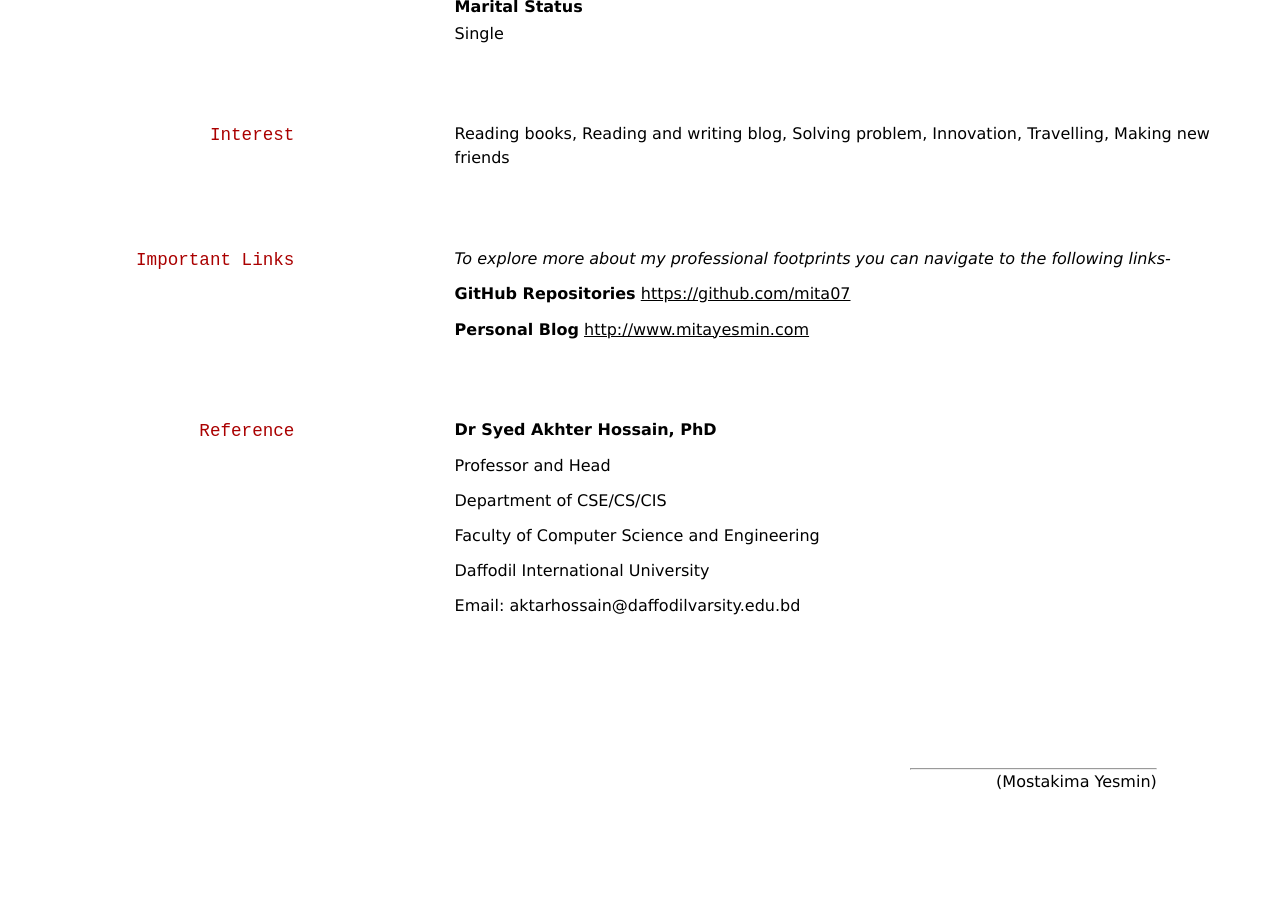
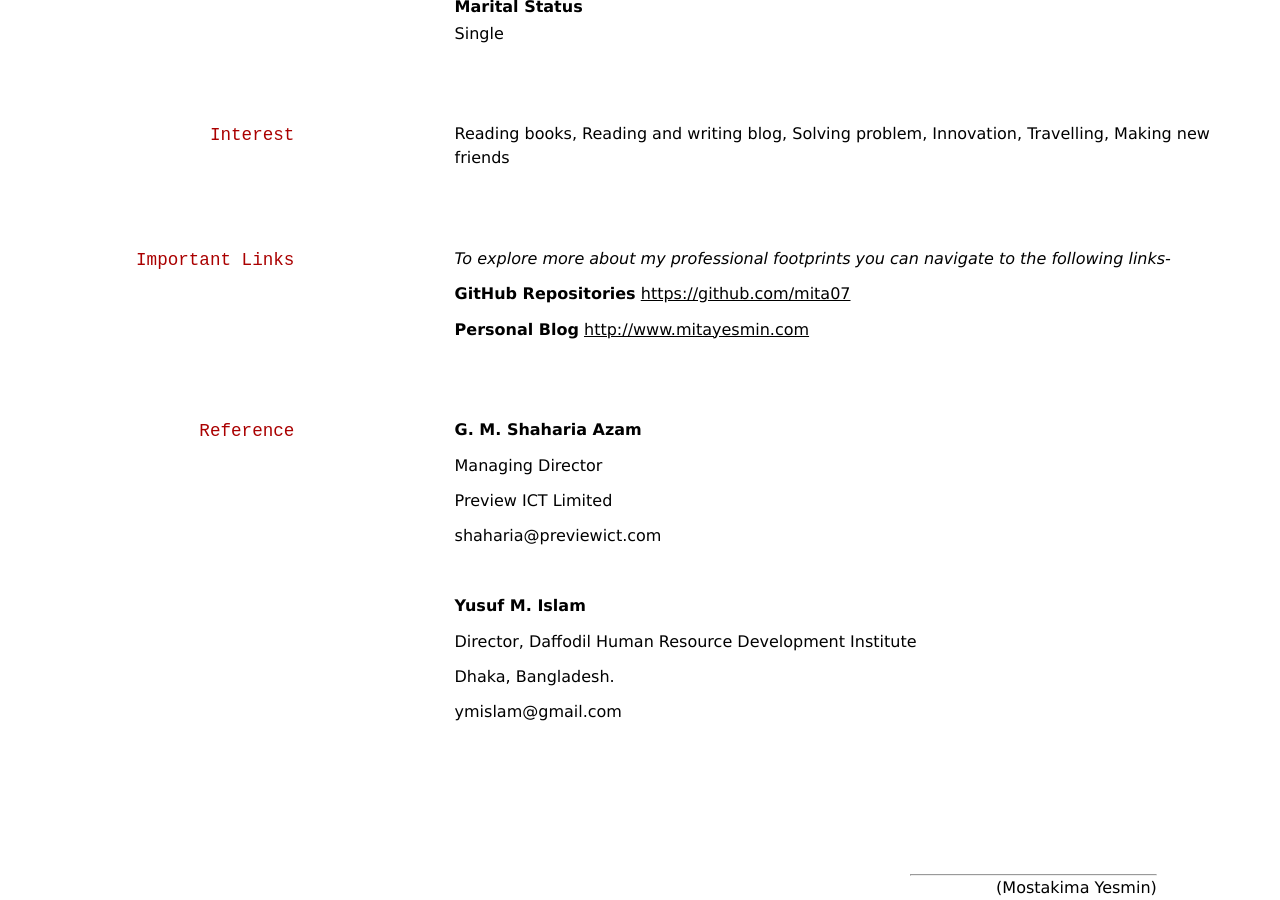
Before and after one commit to mita07/my-resume, a Jekyll site: the page built from index.md, in a window 1280 px wide and 900 px high, scrolled down 4799 px. Built offline with Jekyll 4.4.1, drawn with Linux system fonts in a browser that asks for light colours; before the commit the page ends 5593 px from its top, so only the background shows below that.

Commit message:
Update index.md

```diff
--- a/index.md
+++ b/index.md
@@ -241,14 +241,20 @@ __Personal Blog__
 
 
 ## Reference
-__Dr Syed Akhter Hossain, PhD__
+__G. M. Shaharia Azam__
 
-Professor and Head
+Managing Director
 
-Department of CSE/CS/CIS
+Preview ICT Limited
 
-Faculty of Computer Science and Engineering
+shaharia@previewict.com
 
-Daffodil International University
+<br />
 
-Email: aktarhossain@daffodilvarsity.edu.bd
+__Yusuf M. Islam__
+
+Director, Daffodil Human Resource Development Institute
+
+Dhaka, Bangladesh.
+
+ymislam@gmail.com
```
